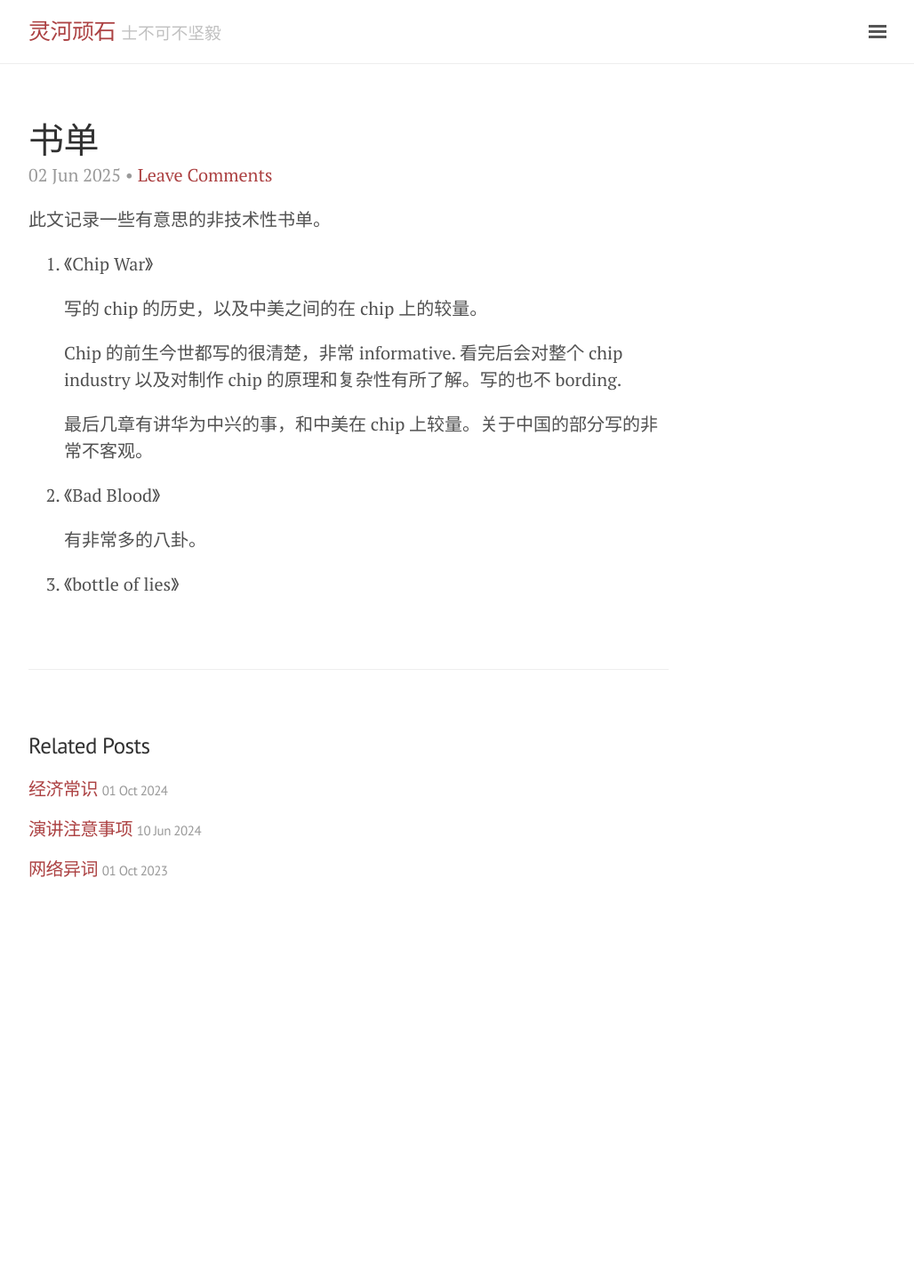
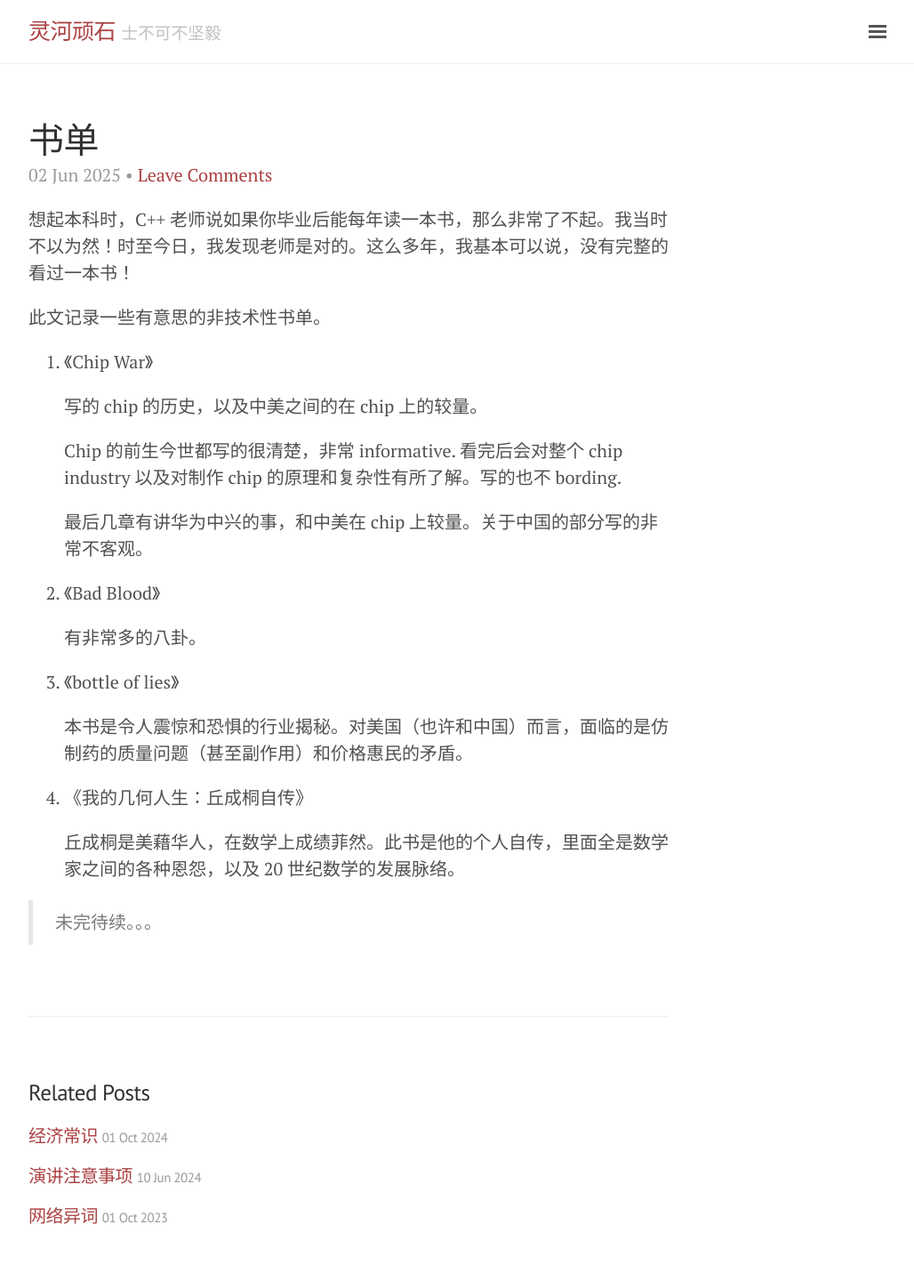
Before and after one commit to outsinre/zh-blog, a Jekyll site: the page built from _posts/2025-06-02-book.md, in a window 1280 px wide. Shown: the whole page at 89% size, without its empty margins (248-1276 px from the left). Built offline with Jekyll 4.4.1, drawn with Linux system fonts in a browser that asks for light colours; our own code applies the rules of GitHub Pages for plain Markdown files; comment, search, counter and statistics services are not loaded; before the commit the page ends 1050 px from its top, so only the background shows below that.

Commit message:
update book list

```diff
--- a/_posts/2025-06-02-book.md
+++ b/_posts/2025-06-02-book.md
@@ -2,6 +2,8 @@
 type: post
 title: 书单
 ---
+
+想起本科时，C++ 老师说如果你毕业后能每年读一本书，那么非常了不起。我当时不以为然！时至今日，我发现老师是对的。这么多年，我基本可以说，没有完整的看过一本书！
 
 此文记录一些有意思的非技术性书单。
 
@@ -16,3 +18,10 @@ title: 书单
 
    有非常多的八卦。
 3. 《bottle of lies》
+
+   本书是令人震惊和恐惧的行业揭秘。对美国（也许和中国）而言，面临的是仿制药的质量问题（甚至副作用）和价格惠民的矛盾。
+4. 《我的几何人生：丘成桐自传》
+
+   丘成桐是美藉华人，在数学上成绩菲然。此书是他的个人自传，里面全是数学家之间的各种恩怨，以及 20 世纪数学的发展脉络。
+
+>未完待续。。。
```
